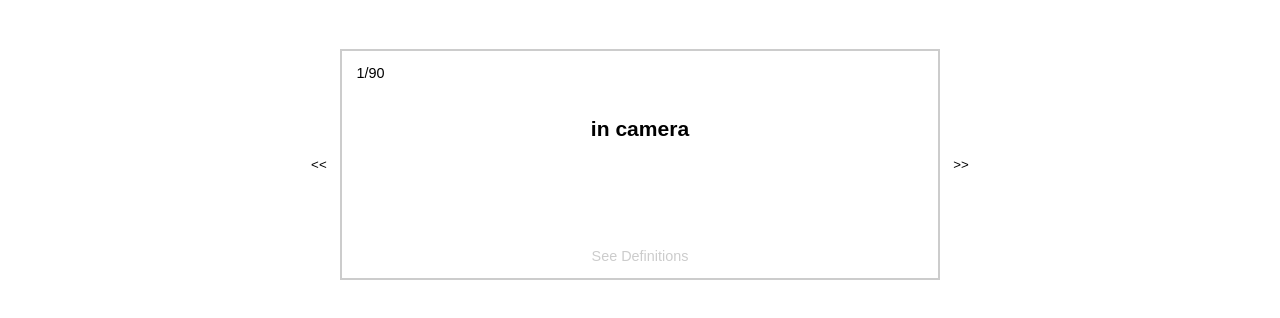
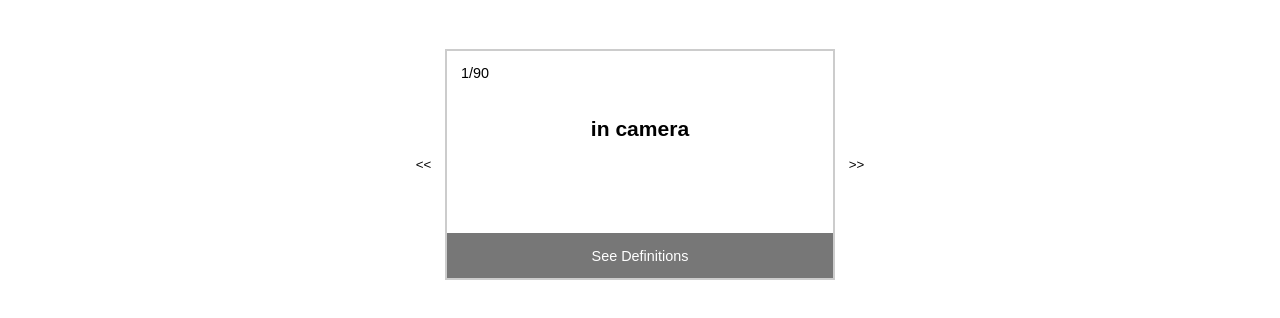
Before and after one commit to IrinaKuz/legal-term, a plain HTML site: page flashcards.html in a window 1280 px wide. Both pictures are taken after a click on the button "Start Flash cards". Shown: the part 120-438 px from the top of the page. Drawn offline with Linux system fonts and the light colour scheme.

Commit message:
Fixed flashcards css

```diff
--- a/style.css
+++ b/style.css
@@ -114,7 +114,7 @@ dd {
     position: relative;
     display: flex;
     flex-direction: column;
-    width: 600px;
+    width:90%;
     border: 2px solid #ccc;
 }
 .flash-card h3{
@@ -132,8 +132,8 @@ dd {
     padding: 1em;
     margin-top: 1em;
     cursor: pointer;
-    color: #ccc;
-    background-color: white;
+    background-color: #777;
+    color: white;
 }
 .flash-card button:hover {
     color: black;
```
